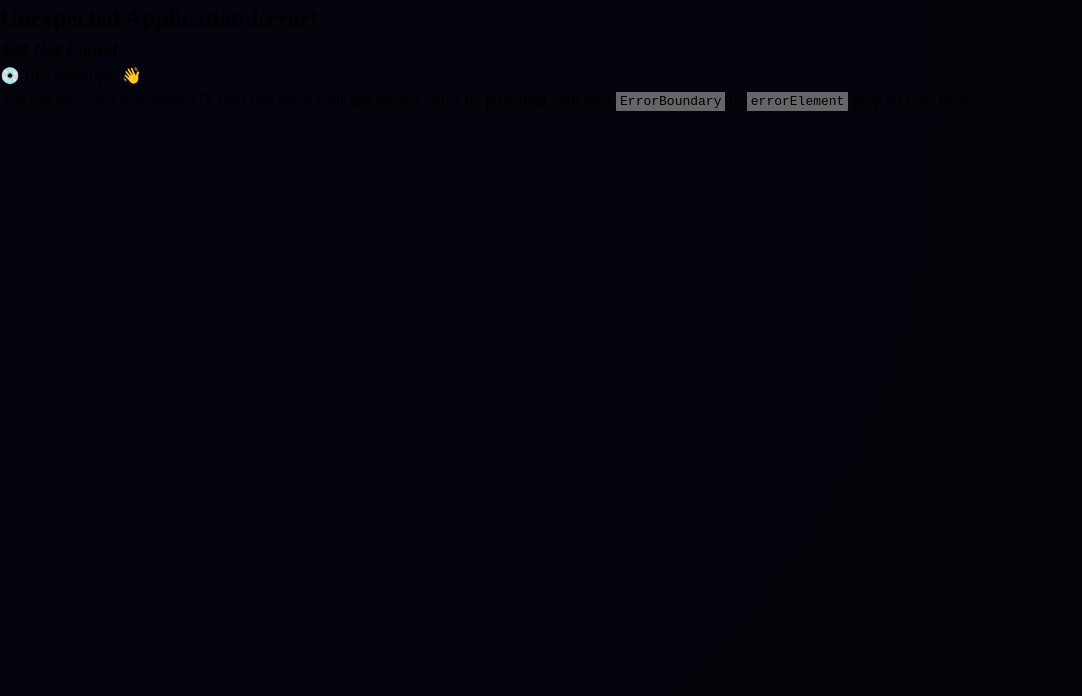
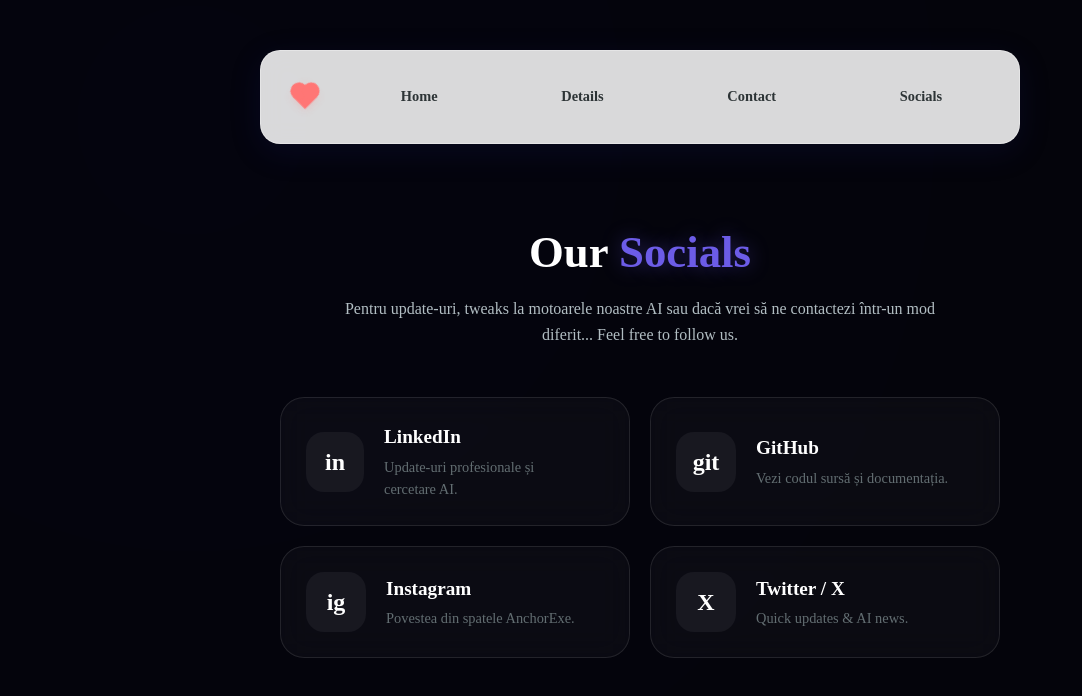
Before and after one commit to benxta4424/Anchor, a React (Vite) app in the folder anchorExe/: page /Socials in a window 1280 px wide. Before the commit this address had no page. Shown: the top 696 px of the page, without its empty margins (0-1082 px from the left). Built offline with nearby package versions, Linux system fonts and the light colour scheme.

Commit message:
adding the socials page and the links

```diff
--- /dev/null
+++ b/anchorExe/src/Components/Socials.jsx
@@ -0,0 +1,48 @@
+export default function Socials() {
+    return (
+        <div className="socialsWrapper">
+            <div className="socialsContent">
+                <header className="socialsHeader">
+                    <h1 className="socialsTitle">Our <span>Socials</span></h1>
+                    <p className="socialsSubtitle">
+                        Pentru update-uri, tweaks la motoarele noastre AI sau dacă vrei să ne contactezi într-un mod diferit... Feel free to follow us.
+                    </p>
+                </header>
+
+                <div className="socialsGrid">
+                    <a href="https://linkedin.com" target="_blank" rel="noreferrer" className="socialCard linkedin">
+                        <div className="socialIcon">in</div>
+                        <div className="socialInfo">
+                            <h3>LinkedIn</h3>
+                            <p>Update-uri profesionale și cercetare AI.</p>
+                        </div>
+                    </a>
+
+                    <a href="https://github.com" target="_blank" rel="noreferrer" className="socialCard github">
+                        <div className="socialIcon">git</div>
+                        <div className="socialInfo">
+                            <h3>GitHub</h3>
+                            <p>Vezi codul sursă și documentația.</p>
+                        </div>
+                    </a>
+
+                    <a href="https://instagram.com" target="_blank" rel="noreferrer" className="socialCard instagram">
+                        <div className="socialIcon">ig</div>
+                        <div className="socialInfo">
+                            <h3>Instagram</h3>
+                            <p>Povestea din spatele AnchorExe.</p>
+                        </div>
+                    </a>
+
+                    <a href="https://twitter.com" target="_blank" rel="noreferrer" className="socialCard twitter">
+                        <div className="socialIcon">X</div>
+                        <div className="socialInfo">
+                            <h3>Twitter / X</h3>
+                            <p>Quick updates & AI news.</p>
+                        </div>
+                    </a>
+                </div>
+            </div>
+        </div>
+    );
+}
--- a/anchorExe/src/Components/routes.jsx
+++ b/anchorExe/src/Components/routes.jsx
@@ -3,6 +3,7 @@
 import Details from "./Details.jsx";
 import Home from "./Home.jsx";
 import Contact from "./Contact.jsx";
+import Socials from "./Socials.jsx";
 
 const my_routes = [
     {
@@ -24,6 +25,11 @@
                 path:"/contact",
                 element: <Contact />
             },
+
+            {
+                path: "/socials",
+                element:<Socials />
+            } ,
 
 
 
--- /dev/null
+++ b/anchorExe/src/css_files/socials.css
@@ -0,0 +1,99 @@
+.socialsWrapper {
+    max-height: 80vh;
+    display: flex;
+    justify-content: center;
+    align-items: center;
+    padding: 40px 20px;
+}
+
+.socialsContent {
+    max-width: 900px;
+    width: 100%;
+}
+
+.socialsHeader {
+    text-align: center;
+    margin-bottom: 50px;
+    animation: fadeInDown 0.8s ease;
+}
+
+.socialsTitle {
+    font-size: 2.8rem;
+    color: #fff;
+    margin: 10px 0;
+}
+
+.socialsTitle span {
+    color: #6c5ce7;
+    text-shadow: 0 0 20px rgba(108, 92, 231, 0.4);
+}
+
+.socialsSubtitle {
+    color: #b2bec3;
+    max-width: 600px;
+    margin: 0 auto;
+    line-height: 1.6;
+}
+
+.socialsGrid {
+    display: grid;
+    grid-template-columns: repeat(2, 1fr);
+    gap: 20px;
+}
+
+.socialCard {
+    text-decoration: none;
+    display: flex;
+    align-items: center;
+    gap: 20px;
+    padding: 25px;
+    background: rgba(255, 255, 255, 0.03);
+    backdrop-filter: blur(15px);
+    border: 1px solid rgba(255, 255, 255, 0.1);
+    border-radius: 24px;
+    transition: all 0.4s cubic-bezier(0.175, 0.885, 0.32, 1.275);
+}
+
+.socialIcon {
+    font-size: 1.5rem;
+    font-weight: 900;
+    width: 60px;
+    height: 60px;
+    display: flex;
+    align-items: center;
+    justify-content: center;
+    background: rgba(255, 255, 255, 0.05);
+    border-radius: 18px;
+    color: #fff;
+}
+
+.socialInfo h3 {
+    margin: 0;
+    color: #fff;
+    font-size: 1.2rem;
+}
+
+.socialInfo p {
+    margin: 5px 0 0;
+    color: #636e72;
+    font-size: 0.9rem;
+}
+
+.socialCard.linkedin:hover { border-color: #0077b5; box-shadow: 0 0 20px rgba(0, 119, 181, 0.2); }
+.socialCard.github:hover { border-color: #f1f1f1; box-shadow: 0 0 20px rgba(255, 255, 255, 0.1); }
+.socialCard.instagram:hover { border-color: #e1306c; box-shadow: 0 0 20px rgba(225, 48, 108, 0.2); }
+.socialCard.twitter:hover { border-color: #1da1f2; box-shadow: 0 0 20px rgba(29, 161, 242, 0.2); }
+
+.socialCard:hover {
+    transform: scale(1.03) translateY(-5px);
+    background: rgba(255, 255, 255, 0.07);
+}
+
+@keyframes fadeInDown {
+    from { opacity: 0; transform: translateY(-20px); }
+    to { opacity: 1; transform: translateY(0); }
+}
+
+@media (max-width: 650px) {
+    .socialsGrid { grid-template-columns: 1fr; }
+}
--- a/anchorExe/src/main.jsx
+++ b/anchorExe/src/main.jsx
@@ -10,6 +10,9 @@
 import "./css_files/index.css"
 import "./css_files/details.css"
 import "./css_files/contact.css"
+import "./css_files/socials.css"
+
+
 
 const routes = createBrowserRouter(my_routes)
 
```
